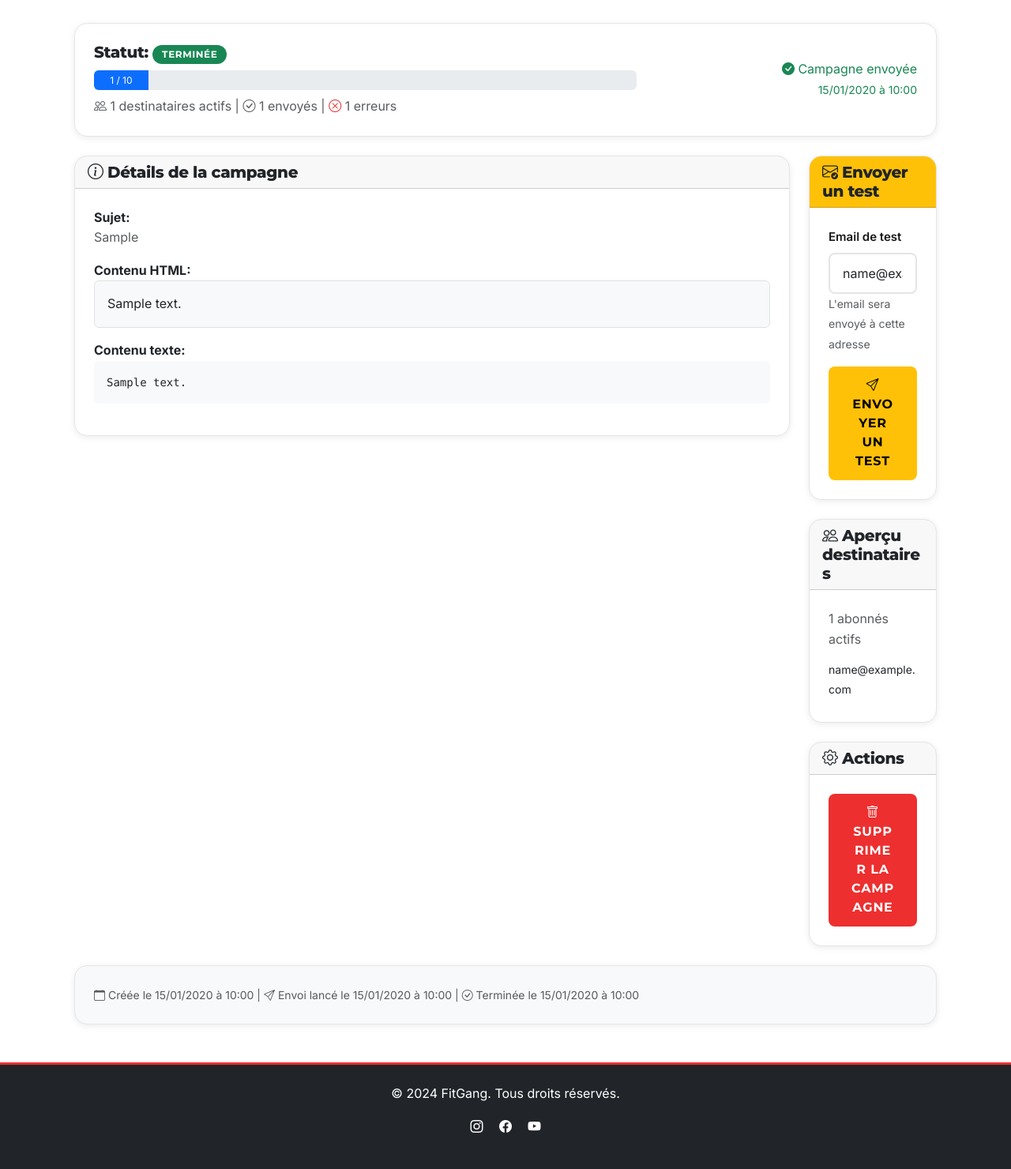
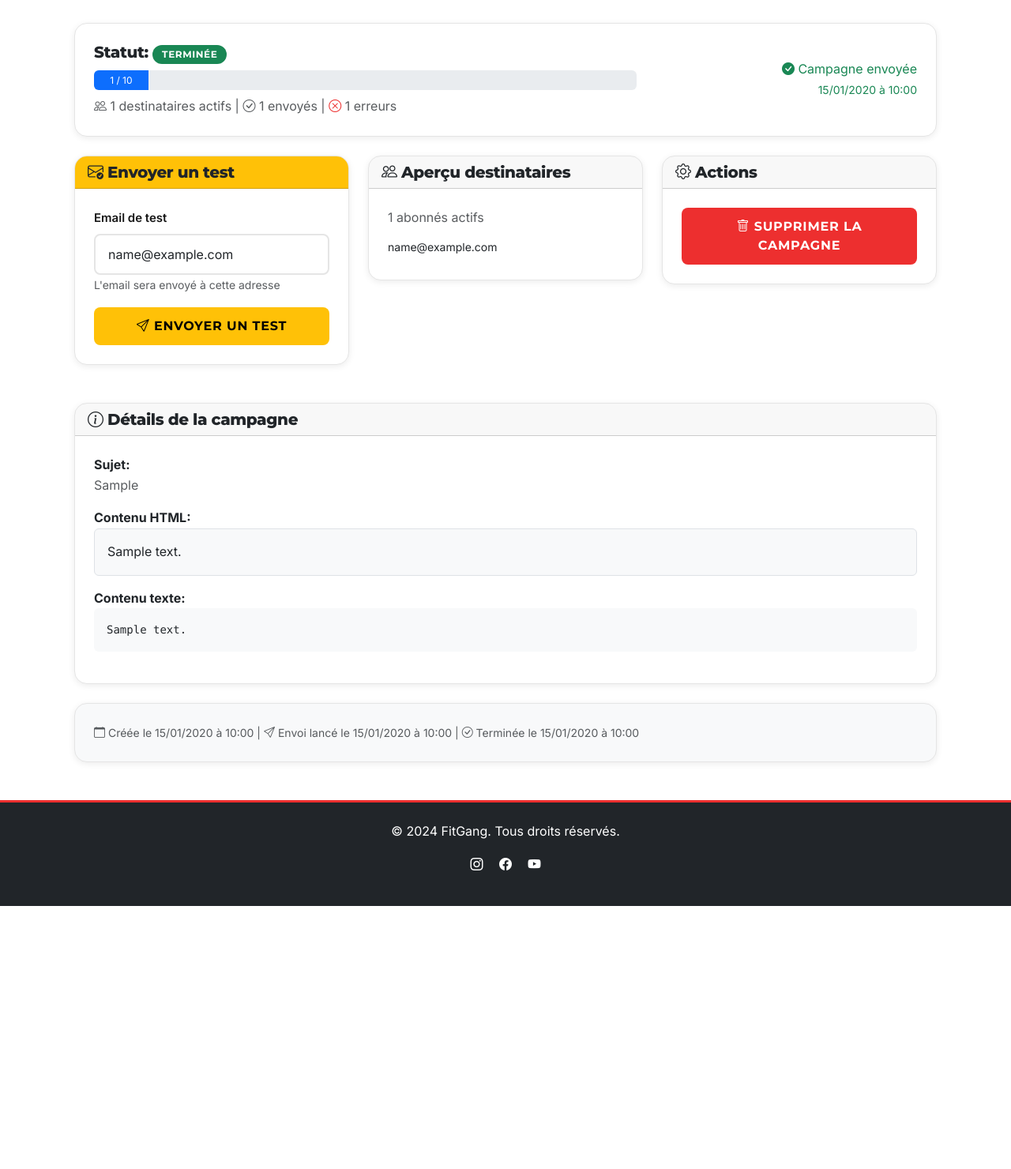
Before and after one commit to max0067/fitgang, a Flask app: page /admin/email-campaigns/1 in a window 1280 px wide. Shown: the part 171-1651 px from the top of the page at 79% size. After the commit the page ends 1318 px from the top, so only its background shows below. Run offline with Flask 2, Linux system fonts and the light colour scheme; a user stored in the database is signed in; tables that the repository leaves empty hold one stand-in row (values such as "Sample post").

Commit message:
Restructure page campagne: actions en haut (3 col), contenu en pleine largeur

```diff
--- a/app/templates/admin_email_campaign_detail.html
+++ b/app/templates/admin_email_campaign_detail.html
@@ -70,37 +70,9 @@
             </div>
         </div>
 
-        <!-- Détails de la campagne -->
-        <div class="row">
-            <div class="col-lg-10">
-                <div class="card card-custom mb-4">
-                    <div class="card-header">
-                        <h5 class="mb-0"><i class="bi bi-info-circle"></i> Détails de la campagne</h5>
-                    </div>
-                    <div class="card-body">
-                        <div class="mb-3">
-                            <strong>Sujet:</strong>
-                            <p class="text-muted">{{ campaign.sujet }}</p>
-                        </div>
-
-                        <div class="mb-3">
-                            <strong>Contenu HTML:</strong>
-                            <div class="border rounded p-3 bg-light">
-                                {{ campaign.contenu_html|safe }}
-                            </div>
-                        </div>
-
-                        {% if campaign.contenu_texte %}
-                        <div class="mb-0">
-                            <strong>Contenu texte:</strong>
-                            <pre class="bg-light p-3 rounded">{{ campaign.contenu_texte }}</pre>
-                        </div>
-                        {% endif %}
-                    </div>
-                </div>
-            </div>
-
-            <div class="col-lg-2">
+        <!-- Actions rapides -->
+        <div class="row mb-4">
+            <div class="col-md-4">
                 <!-- Envoyer un test -->
                 <div class="card card-custom mb-4">
                     <div class="card-header bg-warning">
@@ -119,7 +91,9 @@
                         </form>
                     </div>
                 </div>
+            </div>
 
+            <div class="col-md-4">
                 <!-- Aperçu des destinataires -->
                 <div class="card card-custom mb-4">
                     <div class="card-header">
@@ -141,7 +115,9 @@
                         </div>
                     </div>
                 </div>
+            </div>
 
+            <div class="col-md-4">
                 <!-- Actions -->
                 <div class="card card-custom">
                     <div class="card-header">
@@ -164,6 +140,33 @@
             </div>
         </div>
 
+        <!-- Détails de la campagne (pleine largeur) -->
+        <div class="card card-custom mb-4">
+            <div class="card-header">
+                <h5 class="mb-0"><i class="bi bi-info-circle"></i> Détails de la campagne</h5>
+            </div>
+            <div class="card-body">
+                <div class="mb-3">
+                    <strong>Sujet:</strong>
+                    <p class="text-muted">{{ campaign.sujet }}</p>
+                </div>
+
+                <div class="mb-3">
+                    <strong>Contenu HTML:</strong>
+                    <div class="border rounded p-3 bg-light">
+                        {{ campaign.contenu_html|safe }}
+                    </div>
+                </div>
+
+                {% if campaign.contenu_texte %}
+                <div class="mb-0">
+                    <strong>Contenu texte:</strong>
+                    <pre class="bg-light p-3 rounded">{{ campaign.contenu_texte }}</pre>
+                </div>
+                {% endif %}
+            </div>
+        </div>
+
         <!-- Informations -->
         <div class="card card-custom mt-4 bg-light">
             <div class="card-body">
```
